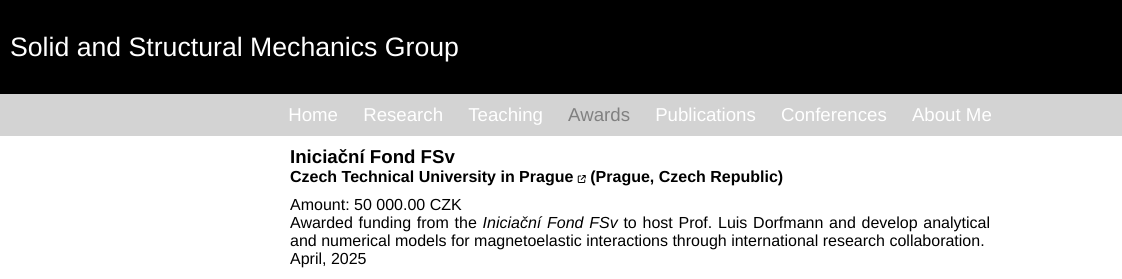
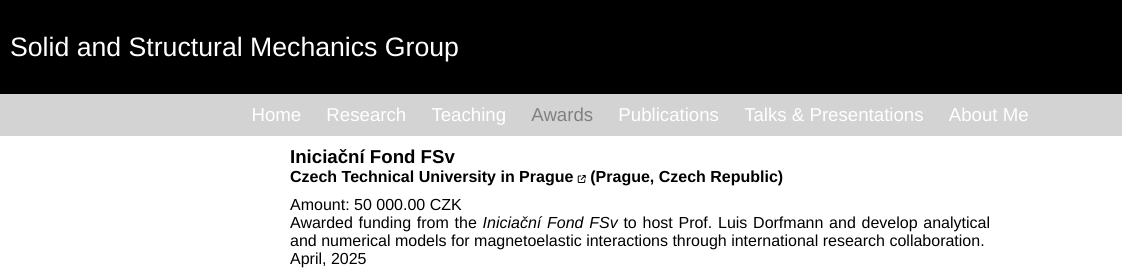
Before and after one commit to marcoamato1993/mysite, a plain HTML site: page Awards.html in a window 1280 px wide. Shown: the top 279 px of the page, 0-1122 px from the left. Drawn offline with Linux system fonts and the light colour scheme; files whose address does not match are found by name.

Commit message:
Update Awards.html

```diff
--- a/Awards.html
+++ b/Awards.html
@@ -54,7 +54,7 @@
 	.title {font-family: helvetica; font-size: 14pt; color: black; font-weight: bold; margin: 0px;}
 	.txt {font-family: helvetica; font-size: 12pt; color: black; margin: 0px; text-align: justify;}
 
-	@media screen and (max-width: 760px) {
+	@media screen and (max-width: 835px) {
 		.blocco1 {display: flex; flex-direction: row; width: auto; padding: 0px; margin: auto;}
 		.blocco2 {display: flex; flex-direction: row; width: auto; padding-top: 10px; margin: auto;}
 		.container {display: flex; flex-direction: column; width: auto; padding: 10px; margin: auto;}
@@ -79,7 +79,7 @@
 		.footertop {background-color: black; display: flex; justify-content: space-around; flex-direction: column; flex-wrap: wrap;}
 		}
 
-	@media screen and (max-width: 760px) {
+	@media screen and (max-width: 835px) {
   		.topnav.responsive {position: relative;}
   		.topnav.responsive .icon {position: relative}
   		.topnav.responsive a{
@@ -123,7 +123,7 @@
   		<a class="menu" href="Teaching.html">Teaching</a>
   		<a class="menu" style="color: gray" href="Awards.html">Awards</a>
   		<a class="menu" href="Publications.html">Publications</a>
-  		<a class="menu" href="Conferences.html">Conferences</a>
+  		<a class="menu" href="Talks And Presentations.html">Talks & Presentations</a>
   		<a class="menu" href="About Me.html">About Me</a>
 	</div>
 
```
